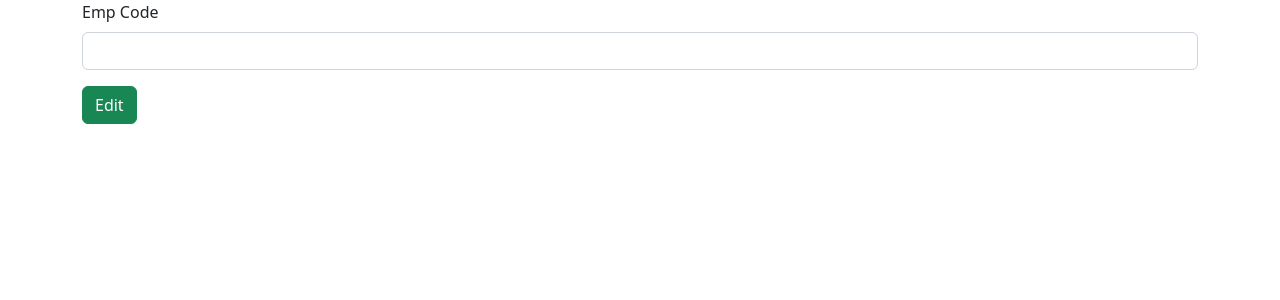
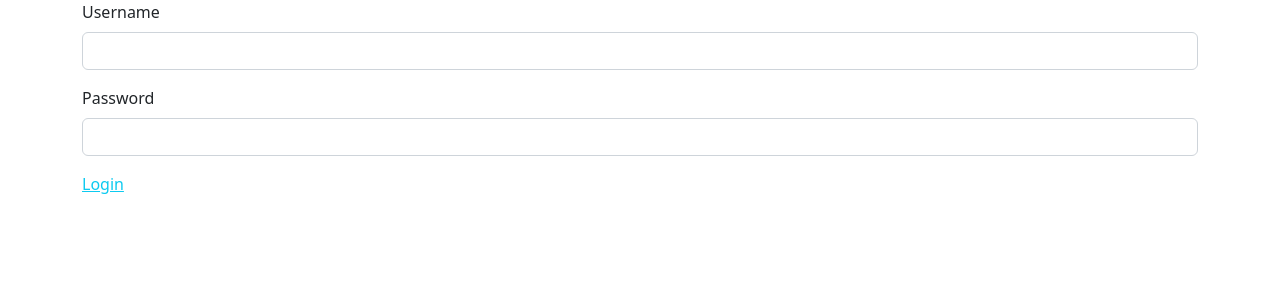
Before and after one commit to Asiyacm/Employee-Angular-App, an Angular app: page / in a window 1280 px wide. Shown: the top 300 px of the page. Built offline with nearby package versions, Linux system fonts and the light colour scheme.

Commit message:
router commit

```diff
--- a/src/app/app.component.html
+++ b/src/app/app.component.html
@@ -1,3 +1,3 @@
-<app-edit-employee></app-edit-employee>
+
 
 <router-outlet></router-outlet>
--- a/src/app/app.module.ts
+++ b/src/app/app.module.ts
@@ -9,6 +9,37 @@
 import { ViewEmployeeComponent } from './view-employee/view-employee.component';
 import { DeleteEmployeeComponent } from './delete-employee/delete-employee.component';
 import { EditEmployeeComponent } from './edit-employee/edit-employee.component';
+import { RouterModule, Routes } from '@angular/router';
+
+
+
+const myRoute: Routes=[
+  {
+    path: "",
+    component:AdminLoginComponent
+  },
+  {
+    path: "add",
+    component:AddEmployeeComponent
+  },
+  {
+    path: "view",
+    component:ViewEmployeeComponent
+  },
+  {
+    path: "search",
+    component:SearchEmployeeComponent
+  },
+  {
+    path: "edit",
+    component:EditEmployeeComponent
+  },
+  {
+    path: "delete",
+    component:DeleteEmployeeComponent
+  },
+
+]
 
 @NgModule({
   declarations: [
@@ -22,7 +53,8 @@
   ],
   imports: [
     BrowserModule,
-    AppRoutingModule
+    AppRoutingModule,
+    RouterModule.forRoot(myRoute)
   ],
   providers: [],
   bootstrap: [AppComponent]
```
